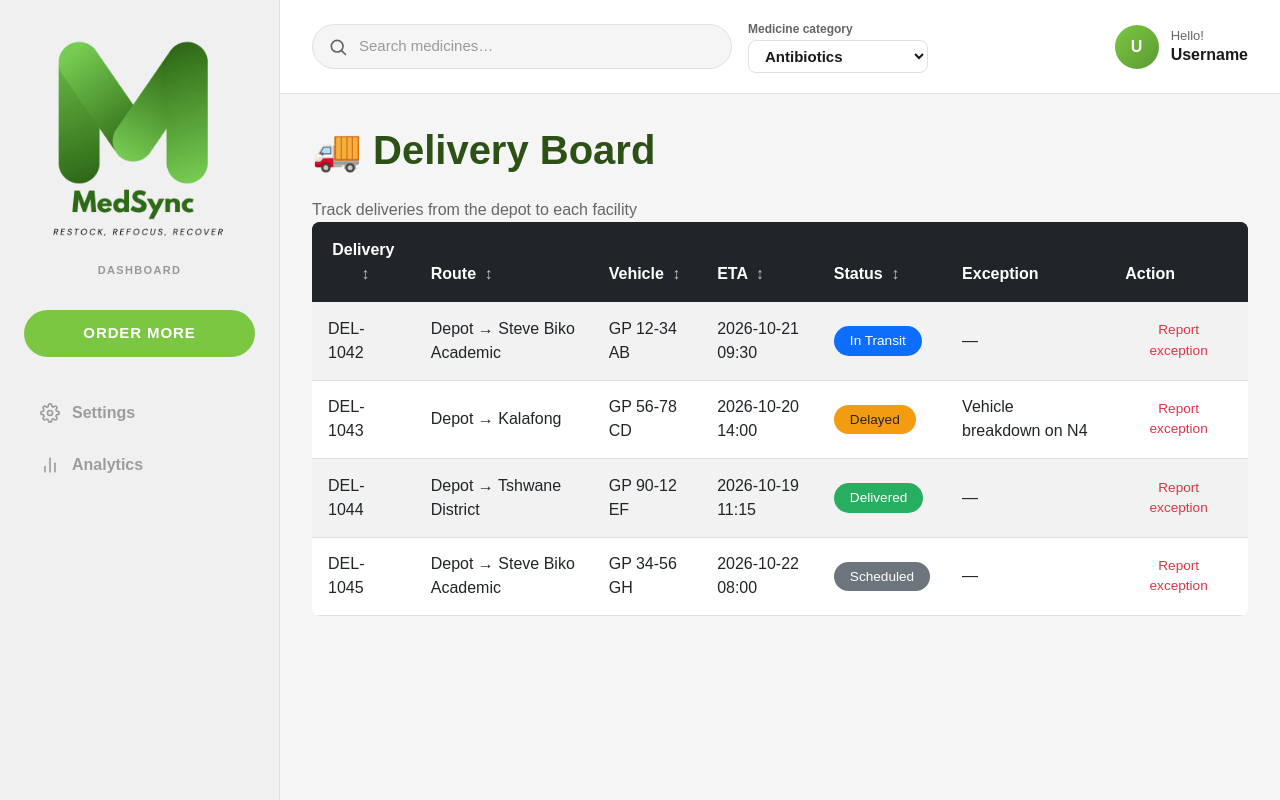
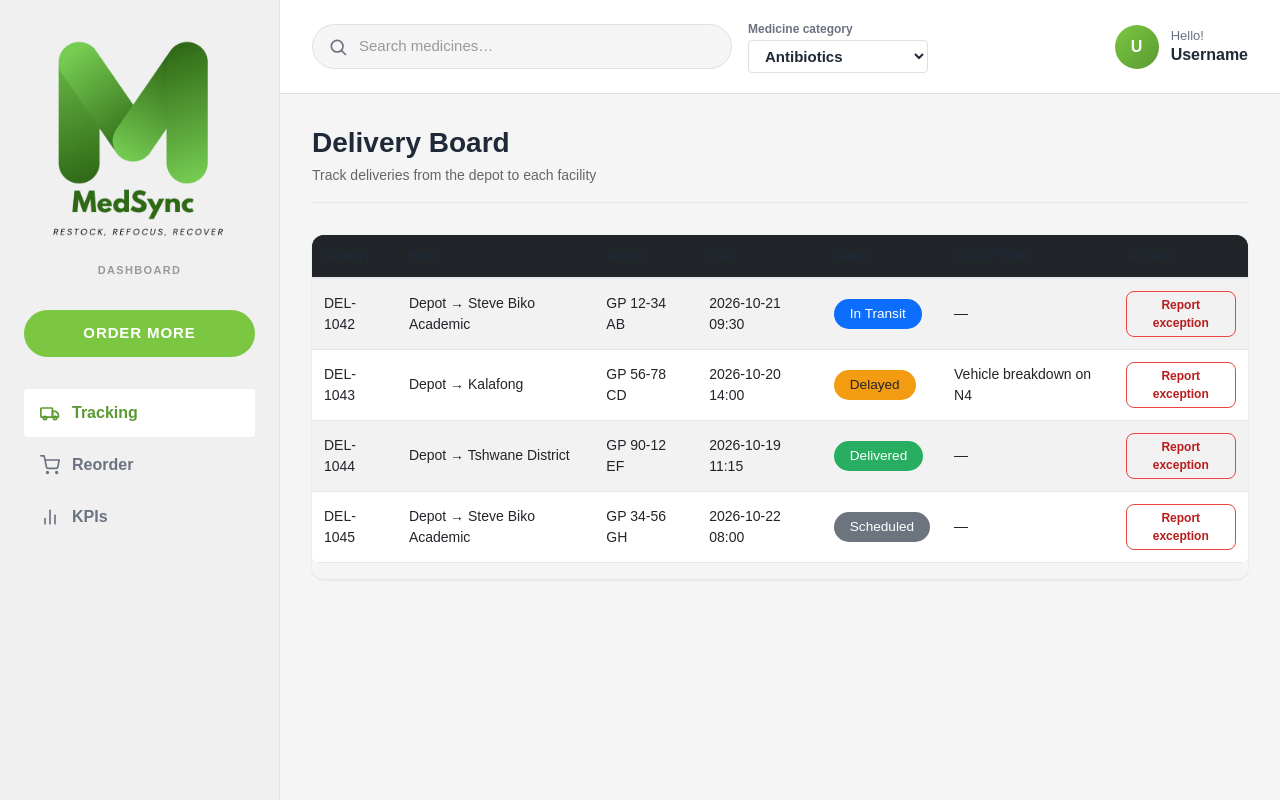
Before and after one commit to u24645177/BFB321_Group4_Project, a Flask app: page /tracking in a window 1280 px wide. Run offline with Flask 3, Linux system fonts and the light colour scheme.

Commit message:
linking the order and kpi pages to the base.html file and updating the page headers to remove emojis for a more professional look.

```diff
--- a/app.py
+++ b/app.py
@@ -114,4 +114,4 @@ def kpis():
 
 # Run the app
 if __name__ == '__main__':
-    app.run(debug=True, host='localhost', port=5000)
+    app.run(debug=True, host='localhost', port=5001)
--- /dev/null
+++ b/static/css/pages.css
@@ -0,0 +1,515 @@
+/* ========================================================================
+   MedSync Custom Styling for All Pages (Tracking, Reorder, KPIs)
+   Brings consistency with dashboard.css design system
+   ======================================================================== */
+
+/* ---------- Page tokens (color scheme) ---------- */
+:root {
+    --green: #7BC742;
+    --green-dark: #5a9a32;
+    --amber: #f59e0b;
+    --blue: #378ADD;
+    --purple: #8b5cf6;
+    --red: #ef4444;
+    --success: #10b981;
+
+    /* Text colors - darker shades for readability */
+    --green-text: #4a7f29;
+    --amber-text: #b45309;
+    --blue-text: #1f68b5;
+    --purple-text: #6d28d9;
+    --red-text: #b91c1c;
+    --success-text: #047857;
+
+    /* Base colors */
+    --text-primary: #1f2937;
+    --text-secondary: #6b7280;
+    --bg-primary: #ffffff;
+    --bg-secondary: #f9fafb;
+    --bg-tertiary: #f3f4f6;
+    --border-color: #e5e7eb;
+
+    /* Spacing and sizing */
+    --spacing-xs: 4px;
+    --spacing-sm: 8px;
+    --spacing-md: 12px;
+    --spacing-lg: 16px;
+    --spacing-xl: 24px;
+    --spacing-2xl: 32px;
+    --radius: 8px;
+    --radius-sm: 4px;
+    --radius-lg: 12px;
+    --radius-pill: 9999px;
+
+    /* Shadows */
+    --shadow-sm: 0 1px 2px rgba(0, 0, 0, 0.04), 0 1px 3px rgba(0, 0, 0, 0.06);
+    --shadow-md: 0 4px 6px rgba(0, 0, 0, 0.07), 0 2px 4px rgba(0, 0, 0, 0.05);
+    --shadow-lg: 0 10px 15px rgba(0, 0, 0, 0.1), 0 4px 6px rgba(0, 0, 0, 0.05);
+}
+
+@media (prefers-color-scheme: dark) {
+    :root {
+        --green-text: #9fdc6f;
+        --amber-text: #fbbf24;
+        --blue-text: #74b3f2;
+        --purple-text: #b4a0fb;
+        --red-text: #f87171;
+        --success-text: #34d399;
+
+        --text-primary: #f3f4f6;
+        --text-secondary: #d1d5db;
+        --bg-primary: #1f2937;
+        --bg-secondary: #111827;
+        --bg-tertiary: #374151;
+        --border-color: #4b5563;
+
+        --shadow-sm: none;
+        --shadow-md: 0 4px 6px rgba(0, 0, 0, 0.2);
+        --shadow-lg: 0 10px 15px rgba(0, 0, 0, 0.3);
+    }
+}
+
+/* ========================================================================
+   Page Header (page_header macro styling)
+   ======================================================================== */
+.page-header {
+    margin-bottom: var(--spacing-2xl);
+    padding-bottom: var(--spacing-lg);
+    border-bottom: 1px solid var(--border-color);
+}
+
+.page-header h1 {
+    margin: 0 0 var(--spacing-xs) 0;
+    font-size: 28px;
+    font-weight: 700;
+    line-height: 1.2;
+    color: var(--text-primary);
+}
+
+.page-header p {
+    margin: 0;
+    font-size: 14px;
+    color: var(--text-secondary);
+}
+
+/* ========================================================================
+   Card & Panel Styling
+   ======================================================================== */
+.card {
+    background-color: var(--bg-primary);
+    border: 1px solid var(--border-color);
+    border-radius: var(--radius-lg);
+    box-shadow: var(--shadow-sm);
+    transition: box-shadow 0.2s ease;
+}
+
+.card:hover {
+    box-shadow: var(--shadow-md);
+}
+
+.card-body {
+    padding: var(--spacing-lg);
+}
+
+.card-header {
+    background-color: var(--bg-secondary);
+    border-bottom: 1px solid var(--border-color);
+    padding: var(--spacing-lg);
+}
+
+/* ========================================================================
+   Form Styling
+   ======================================================================== */
+.form-label {
+    font-size: 14px;
+    font-weight: 600;
+    color: var(--text-primary);
+    margin-bottom: var(--spacing-sm);
+}
+
+.form-control,
+.form-select {
+    background-color: var(--bg-primary);
+    border: 1px solid var(--border-color);
+    color: var(--text-primary);
+    font-size: 14px;
+    padding: var(--spacing-sm) var(--spacing-md);
+    border-radius: var(--radius);
+    transition: border-color 0.2s ease, box-shadow 0.2s ease;
+}
+
+.form-control:focus,
+.form-select:focus {
+    border-color: var(--blue);
+    box-shadow: 0 0 0 3px rgba(55, 138, 221, 0.1);
+}
+
+.form-control::placeholder {
+    color: var(--text-secondary);
+}
+
+.form-text {
+    font-size: 12px;
+    color: var(--text-secondary);
+    margin-top: var(--spacing-xs);
+}
+
+.invalid-feedback {
+    color: var(--red-text);
+    font-size: 12px;
+    margin-top: var(--spacing-xs);
+}
+
+/* ========================================================================
+   Button Styling
+   ======================================================================== */
+.btn {
+    font-size: 14px;
+    font-weight: 600;
+    padding: var(--spacing-sm) var(--spacing-md);
+    border-radius: var(--radius);
+    border: 1px solid transparent;
+    transition: all 0.2s ease;
+    cursor: pointer;
+}
+
+.btn-success {
+    background-color: var(--green);
+    color: white;
+    border-color: var(--green);
+}
+
+.btn-success:hover {
+    background-color: var(--green-dark);
+    border-color: var(--green-dark);
+    box-shadow: var(--shadow-md);
+}
+
+.btn-outline-danger {
+    color: var(--red-text);
+    border-color: var(--red);
+}
+
+.btn-outline-danger:hover {
+    background-color: var(--red);
+    color: white;
+}
+
+.btn-sm {
+    padding: 4px 8px;
+    font-size: 12px;
+}
+
+/* ========================================================================
+   Table Styling
+   ======================================================================== */
+.table {
+    background-color: var(--bg-primary);
+    color: var(--text-primary);
+    border-collapse: collapse;
+}
+
+.table thead {
+    background-color: var(--bg-secondary);
+    border-bottom: 2px solid var(--border-color);
+}
+
+.table thead th {
+    color: var(--text-primary);
+    font-weight: 600;
+    font-size: 12px;
+    text-transform: uppercase;
+    letter-spacing: 0.5px;
+    padding: var(--spacing-md);
+    border: none;
+}
+
+.table tbody td {
+    padding: var(--spacing-md);
+    border-color: var(--border-color);
+    font-size: 14px;
+}
+
+.table tbody tr {
+    transition: background-color 0.2s ease;
+}
+
+.table tbody tr:hover {
+    background-color: var(--bg-secondary);
+}
+
+.table-striped tbody tr:nth-of-type(odd) {
+    background-color: rgba(0, 0, 0, 0.02);
+}
+
+@media (prefers-color-scheme: dark) {
+    .table-striped tbody tr:nth-of-type(odd) {
+        background-color: rgba(255, 255, 255, 0.03);
+    }
+}
+
+.table-responsive {
+    border-radius: var(--radius-lg);
+    overflow: hidden;
+    box-shadow: var(--shadow-sm);
+}
+
+/* ========================================================================
+   Status Badge Styling
+   ======================================================================== */
+.status-badge {
+    display: inline-block;
+    padding: 4px 8px;
+    border-radius: var(--radius-pill);
+    font-size: 12px;
+    font-weight: 600;
+    white-space: nowrap;
+}
+
+/* Success - green */
+.badge-success,
+.status-badge.bg-success {
+    background-color: rgba(123, 199, 66, 0.15);
+    color: var(--green-text);
+}
+
+/* Warning - amber */
+.badge-warning,
+.status-badge.bg-warning {
+    background-color: rgba(245, 158, 11, 0.15);
+    color: var(--amber-text);
+}
+
+/* Danger - red */
+.badge-danger,
+.status-badge.bg-danger {
+    background-color: rgba(239, 68, 68, 0.15);
+    color: var(--red-text);
+}
+
+/* Info - blue */
+.badge-info,
+.status-badge.bg-info {
+    background-color: rgba(55, 138, 221, 0.15);
+    color: var(--blue-text);
+}
+
+/* ========================================================================
+   Modal Styling
+   ======================================================================== */
+.modal-content {
+    background-color: var(--bg-primary);
+    border: 1px solid var(--border-color);
+    border-radius: var(--radius-lg);
+    box-shadow: var(--shadow-lg);
+}
+
+.modal-header {
+    background-color: var(--bg-secondary);
+    border-bottom: 1px solid var(--border-color);
+    padding: var(--spacing-lg);
+}
+
+.modal-title {
+    font-size: 18px;
+    font-weight: 700;
+    color: var(--text-primary);
+}
+
+.modal-body {
+    padding: var(--spacing-lg);
+    color: var(--text-primary);
+}
+
+.modal-footer {
+    background-color: var(--bg-secondary);
+    border-top: 1px solid var(--border-color);
+    padding: var(--spacing-lg);
+}
+
+.btn-close {
+    opacity: 0.6;
+    transition: opacity 0.2s ease;
+}
+
+.btn-close:hover {
+    opacity: 1;
+}
+
+/* ========================================================================
+   Flash Messages / Alerts
+   ======================================================================== */
+.alert {
+    border-radius: var(--radius-lg);
+    border: 1px solid;
+    padding: var(--spacing-md) var(--spacing-lg);
+    margin-bottom: var(--spacing-lg);
+    font-size: 14px;
+}
+
+.alert-success {
+    background-color: rgba(123, 199, 66, 0.1);
+    border-color: var(--green);
+    color: var(--green-text);
+}
+
+.alert-warning {
+    background-color: rgba(245, 158, 11, 0.1);
+    border-color: var(--amber);
+    color: var(--amber-text);
+}
+
+.alert-danger {
+    background-color: rgba(239, 68, 68, 0.1);
+    border-color: var(--red);
+    color: var(--red-text);
+}
+
+.alert-info {
+    background-color: rgba(55, 138, 221, 0.1);
+    border-color: var(--blue);
+    color: var(--blue-text);
+}
+
+/* ========================================================================
+   Responsive Design
+   ======================================================================== */
+@media (max-width: 768px) {
+    .page-header {
+        margin-bottom: var(--spacing-lg);
+    }
+
+    .page-header h1 {
+        font-size: 24px;
+    }
+
+    .card-body {
+        padding: var(--spacing-md);
+    }
+
+    .table-responsive {
+        font-size: 12px;
+    }
+
+    .btn {
+        width: 100%;
+        margin-bottom: var(--spacing-md);
+    }
+
+    .row {
+        gap: var(--spacing-md);
+    }
+}
+
+/* ========================================================================
+   Utility Classes
+   ======================================================================== */
+.mb-3 {
+    margin-bottom: var(--spacing-lg) !important;
+}
+
+.mt-3 {
+    margin-top: var(--spacing-lg) !important;
+}
+
+.px-0 {
+    padding-left: 0 !important;
+    padding-right: 0 !important;
+}
+
+.text-muted {
+    color: var(--text-secondary);
+}
+
+.w-100 {
+    width: 100% !important;
+}
+
+/* ========================================================================
+   Form Groups & Fieldsets
+   ======================================================================== */
+fieldset {
+    border: none;
+    padding: 0;
+    margin: 0;
+}
+
+legend {
+    display: block;
+    width: 100%;
+    padding: 0;
+    margin-bottom: var(--spacing-sm);
+}
+
+.form-check {
+    padding-left: 0;
+}
+
+.form-check-input {
+    margin-top: 0.25rem;
+    margin-right: var(--spacing-md);
+    cursor: pointer;
+}
+
+.form-check-label {
+    cursor: pointer;
+    user-select: none;
+}
+
+/* ========================================================================
+   Typography
+   ======================================================================== */
+h1, h2, h3, h4, h5, h6 {
+    color: var(--text-primary);
+    margin-bottom: var(--spacing-lg);
+    line-height: 1.2;
+}
+
+p {
+    color: var(--text-primary);
+    line-height: 1.6;
+    margin-bottom: var(--spacing-md);
+}
+
+a {
+    color: var(--blue);
+    text-decoration: none;
+    transition: color 0.2s ease;
+}
+
+a:hover {
+    color: var(--blue-text);
+    text-decoration: underline;
+}
+
+/* ========================================================================
+   Visually Hidden (accessibility)
+   ======================================================================== */
+.visually-hidden {
+    position: absolute;
+    width: 1px;
+    height: 1px;
+    padding: 0;
+    margin: -1px;
+    overflow: hidden;
+    clip: rect(0, 0, 0, 0);
+    white-space: nowrap;
+    border-width: 0;
+}
+
+/* ========================================================================
+   Needs Validation (Bootstrap form validation)
+   ======================================================================== */
+.needs-validation {
+    display: block;
+}
+
+.was-validated .form-control:invalid,
+.form-control.is-invalid {
+    border-color: var(--red);
+}
+
+.was-validated .form-control:valid,
+.form-control.is-valid {
+    border-color: var(--green);
+}
--- a/templates/base.html
+++ b/templates/base.html
@@ -23,9 +23,10 @@
 
     <!-- Your custom CSS -->
 <link rel="stylesheet" href="{{ url_for('static', filename='css/style.css') }}">
-
+<link rel="stylesheet" href="{{ url_for('static', filename='css/pages.css') }}">
 
 {% block extra_css %}{% endblock %}
+
 </head>
 <body>
     <a class="skip-link" href="#main-content">Skip to main content</a>
@@ -47,37 +48,42 @@
                 <span class="brand-label">Dashboard</span>
             </a>
 
-            <!-- TODO: Point this at the order page once that route exists -->
-            <button type="button" class="btn-order" id="orderMoreBtn">ORDER MORE</button>
+            <a href="{{ url_for('reorder') }}" class="btn-order">ORDER MORE</a>
 
        <nav class="sidebar-nav" aria-label="Main navigation">
     <ul>
         {% block sidebar_nav %}
-                    <!-- TODO: Swap href="#" for url_for('settings') / url_for('analytics') once those routes exist -->
         <li>
-                        <a class="nav-item-link" href="#" aria-disabled="true" title="Coming in a later step"
-                           {% if request.endpoint == 'settings' %}aria-current="page"{% endif %}>
+            <a class="nav-item-link" href="{{ url_for('tracking') }}"
+               {% if request.endpoint == 'tracking' %}aria-current="page"{% endif %}>
                 <svg class="icon" viewBox="0 0 24 24" aria-hidden="true">
-                                <circle cx="12" cy="12" r="3"/>
-                                <path d="M19.4 15a1.65 1.65 0 0 0 .33 1.82l.06.06a2 2 0 1 1-2.83 2.83l-.06-.06a1.65 1.65 0 0 0-1.82-.33 1.65 1.65 0 0 0-1 1.51V21a2 2 0 1 1-4 0v-.09A1.65 1.65 0 0 0 9 19.4a1.65 1.65 0 0 0-1.82.33l-.06.06a2 2 0 1 1-2.83-2.83l.06-.06A1.65 1.65 0 0 0 4.68 15a1.65 1.65 0 0 0-1.51-1H3a2 2 0 1 1 0-4h.09A1.65 1.65 0 0 0 4.6 9a1.65 1.65 0 0 0-.33-1.82l-.06-.06a2 2 0 1 1 2.83-2.83l.06.06A1.65 1.65 0 0 0 9 4.68a1.65 1.65 0 0 0 1-1.51V3a2 2 0 1 1 4 0v.09a1.65 1.65 0 0 0 1 1.51 1.65 1.65 0 0 0 1.82-.33l.06-.06a2 2 0 1 1 2.83 2.83l-.06.06A1.65 1.65 0 0 0 19.4 9a1.65 1.65 0 0 0 1.51 1H21a2 2 0 1 1 0 4h-.09a1.65 1.65 0 0 0-1.51 1z"/>
+                    <rect x="1" y="6" width="14" height="11" rx="1"/><path d="M15 10h4l3 3v4h-7z"/><circle cx="6" cy="18" r="2"/><circle cx="18" cy="18" r="2"/>
                 </svg>
-                            <span>Settings</span>
+                <span>Tracking</span>
             </a>
         </li>
         <li>
-                        <a class="nav-item-link" href="#" aria-disabled="true" title="Coming in a later step"
-                           {% if request.endpoint == 'analytics' %}aria-current="page"{% endif %}>
+            <a class="nav-item-link" href="{{ url_for('reorder') }}"
+               {% if request.endpoint == 'reorder' %}aria-current="page"{% endif %}>
                 <svg class="icon" viewBox="0 0 24 24" aria-hidden="true">
-                                <line x1="18" y1="20" x2="18" y2="10"/>
-                                <line x1="12" y1="20" x2="12" y2="4"/>
-                                <line x1="6" y1="20" x2="6" y2="14"/>
+                    <circle cx="9" cy="21" r="1"/><circle cx="20" cy="21" r="1"/><path d="M1 1h4l2.68 13.39a2 2 0 0 0 2 1.61h9.72a2 2 0 0 0 2-1.61L23 6H6"/>
                 </svg>
-                            <span>Analytics</span>
+                <span>Reorder</span>
+            </a>
+        </li>
+        <li>
+            <a class="nav-item-link" href="{{ url_for('kpis') }}"
+               {% if request.endpoint == 'kpis' %}aria-current="page"{% endif %}>
+                <svg class="icon" viewBox="0 0 24 24" aria-hidden="true">
+                    <line x1="18" y1="20" x2="18" y2="10"/><line x1="12" y1="20" x2="12" y2="4"/><line x1="6" y1="20" x2="6" y2="14"/>
+                </svg>
+                <span>KPIs</span>
             </a>
         </li>
         {% endblock %}
     </ul>
 </nav>
+
             {% endblock %}
         </aside>
 
--- a/templates/kpis.html
+++ b/templates/kpis.html
@@ -4,7 +4,7 @@
 {% block title %}KPI Dashboard - MedSync{% endblock %}
 
 {% block content %}
-{{ page_header('📊 KPI Dashboard', 'Supply chain performance at a glance') }}
+{{ page_header('KPI Dashboard', 'Supply chain performance at a glance') }}
 
 <!-- KPI cards -->
 <section class="row g-3 mb-section" aria-label="Key performance indicators">
--- a/templates/reorder.html
+++ b/templates/reorder.html
@@ -4,7 +4,7 @@
 {% block title %}Reorder Request - MedSync{% endblock %}
 
 {% block content %}
-{{ page_header('📦 Reorder Request', 'Request a replenishment order from the central depot') }}
+{{ page_header('Reorder Request', 'Request a replenishment order from the central depot') }}
 
 <div class="row">
     <div class="col-md-10 col-lg-7">
--- a/templates/tracking.html
+++ b/templates/tracking.html
@@ -4,7 +4,7 @@
 {% block title %}Order Tracking - MedSync{% endblock %}
 
 {% block content %}
-{{ page_header('🚚 Delivery Board', 'Track deliveries from the depot to each facility') }}
+{{ page_header('Delivery Board', 'Track deliveries from the depot to each facility') }}
 
 <div class="table-responsive">
     <table class="table table-striped table-hover align-middle sortable-table">
```
Lines whose indentation alone changed are shown as unchanged.
